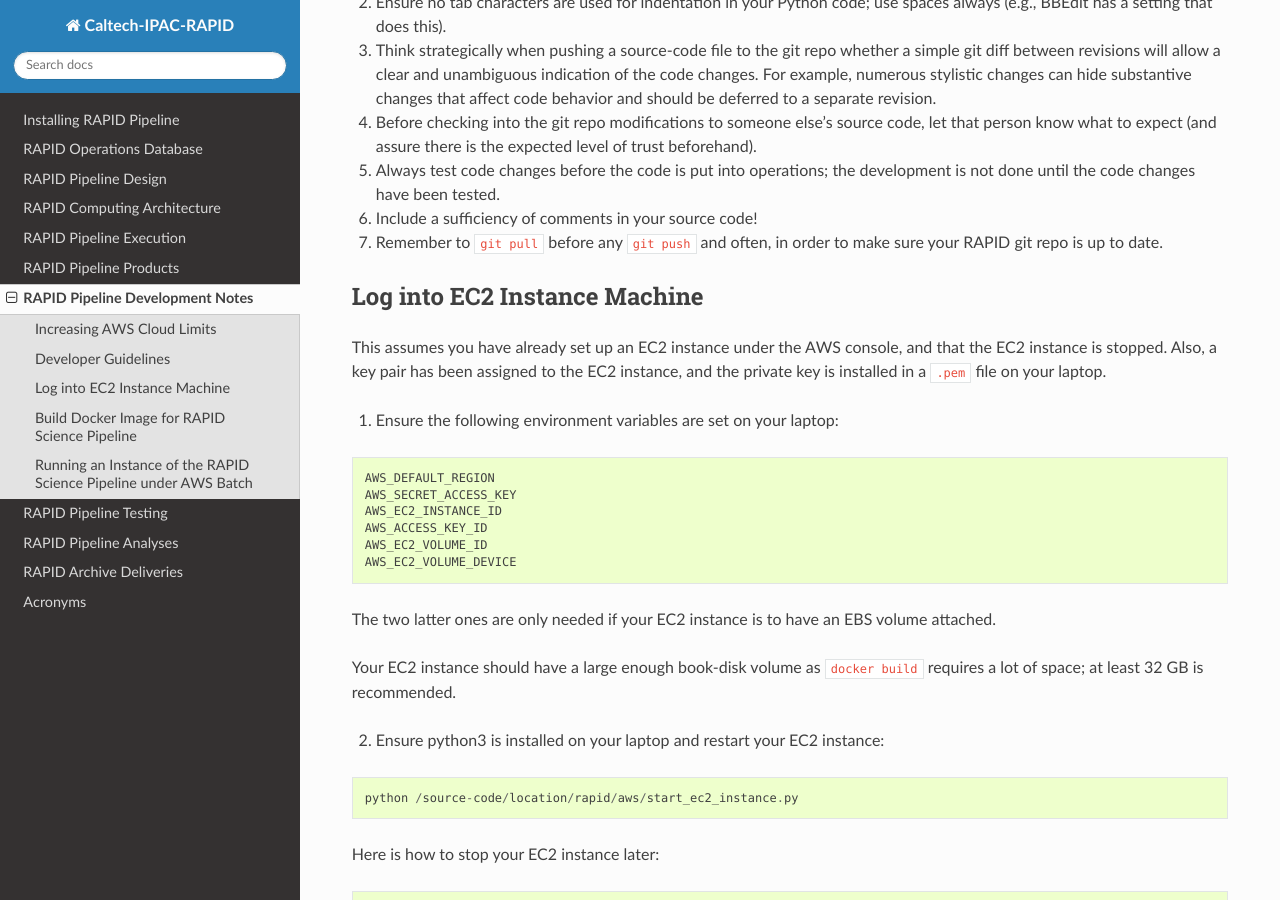
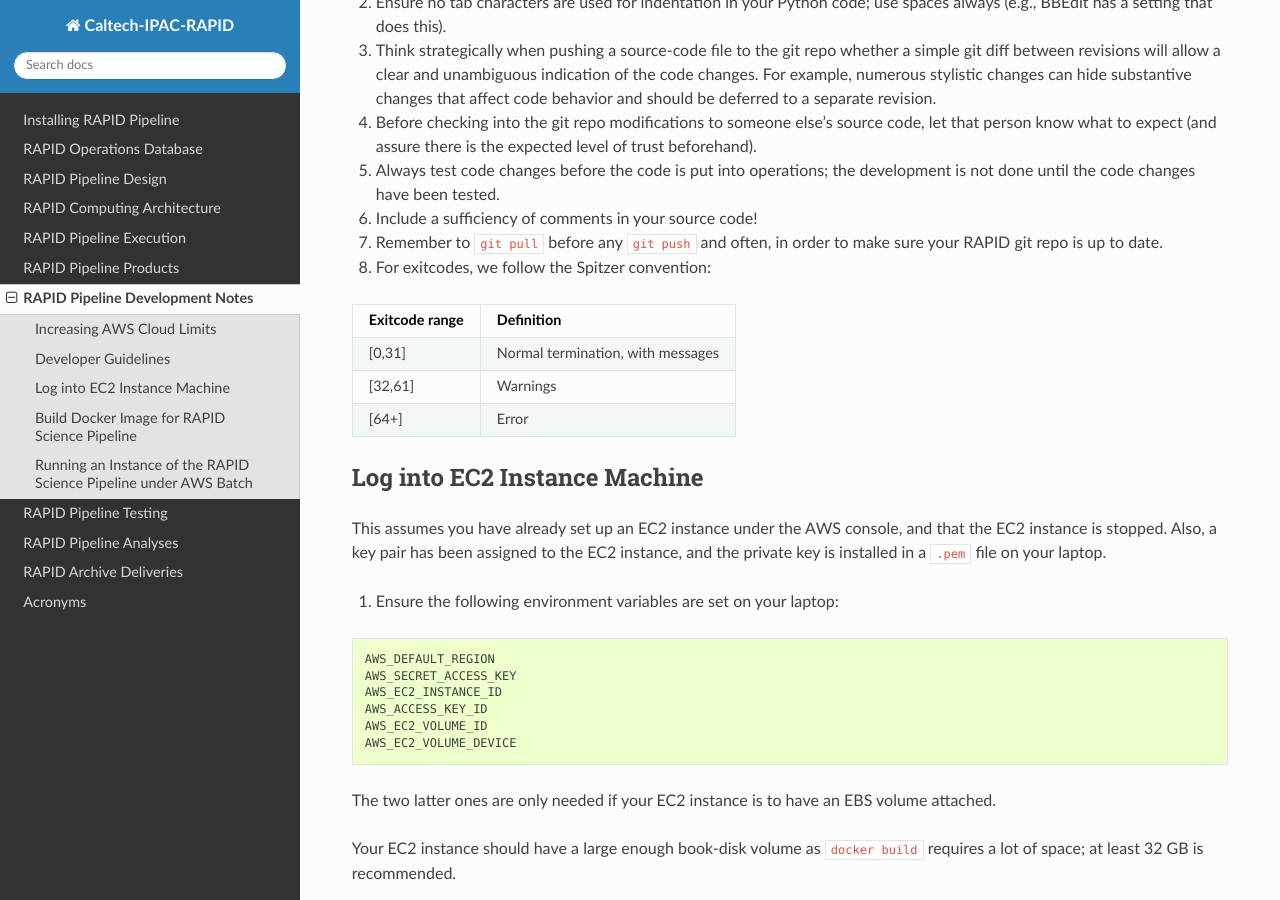
Before and after one commit to Caltech-IPAC/rapid, a Sphinx documentation site: the page built from docs/source/dev/notes.rst, in a window 1280 px wide and 900 px high, scrolled down 473 px. Built offline with Sphinx 7.4.7 and the Read the Docs theme 3.1.0, drawn with Linux system fonts in a browser that asks for light colours.

Commit message:
Added explanations about warning codes.

```diff
--- a/docs/source/dev/notes.rst
+++ b/docs/source/dev/notes.rst
@@ -35,6 +35,16 @@ Developer Guidelines
 #. Include a sufficiency of comments in your source code!
 
 #. Remember to ``git pull`` before any ``git push`` and often, in order to make sure your RAPID git repo is up to date.
+
+#. For exitcodes, we follow the Spitzer convention:
+
+==============   ================
+Exitcode range   Definition
+==============   ================
+[0,31]           Normal termination, with messages
+[32,61]          Warnings
+[64+]            Error
+==============   ================
 
 
 Log into EC2 Instance Machine
```
